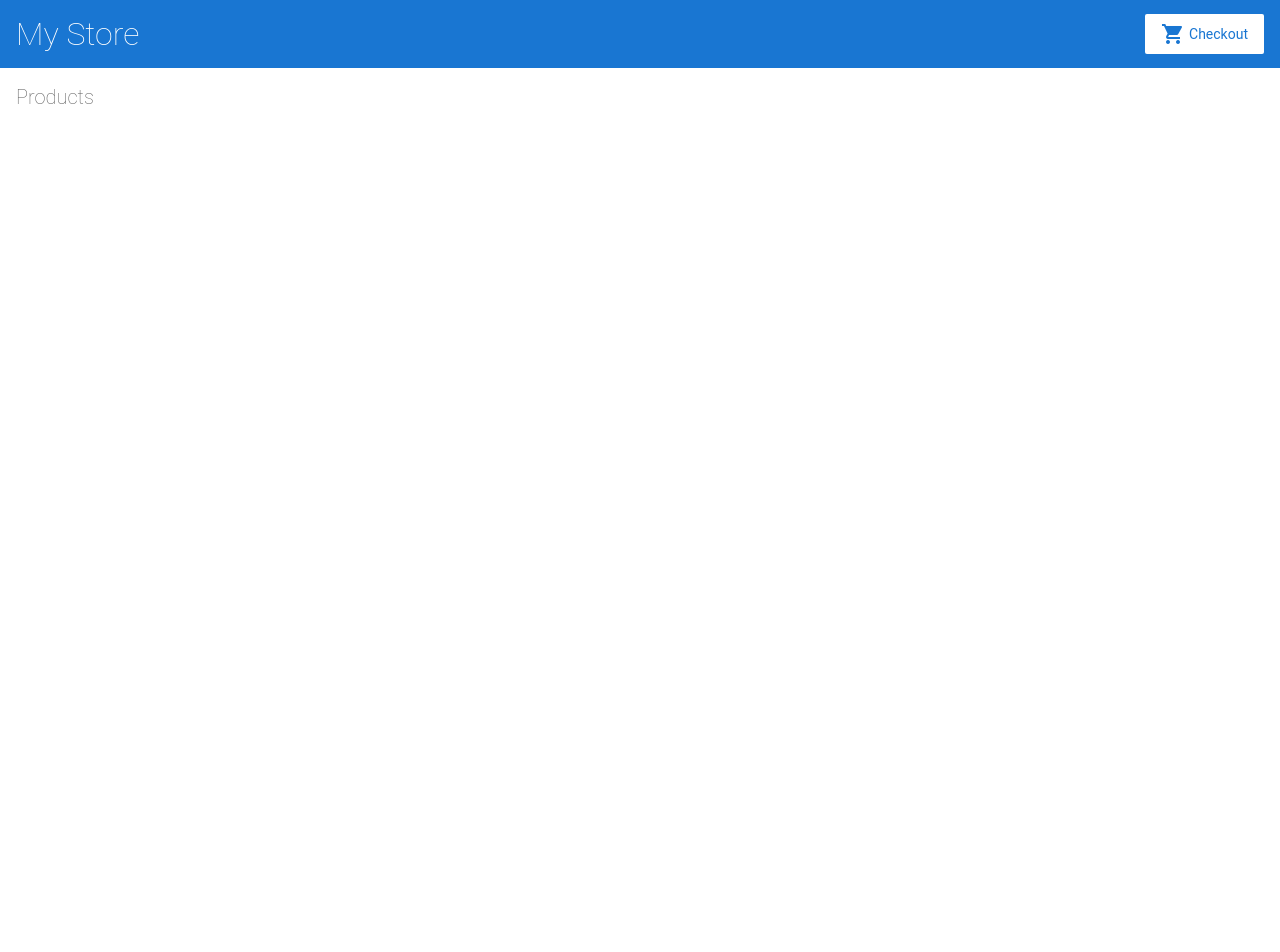
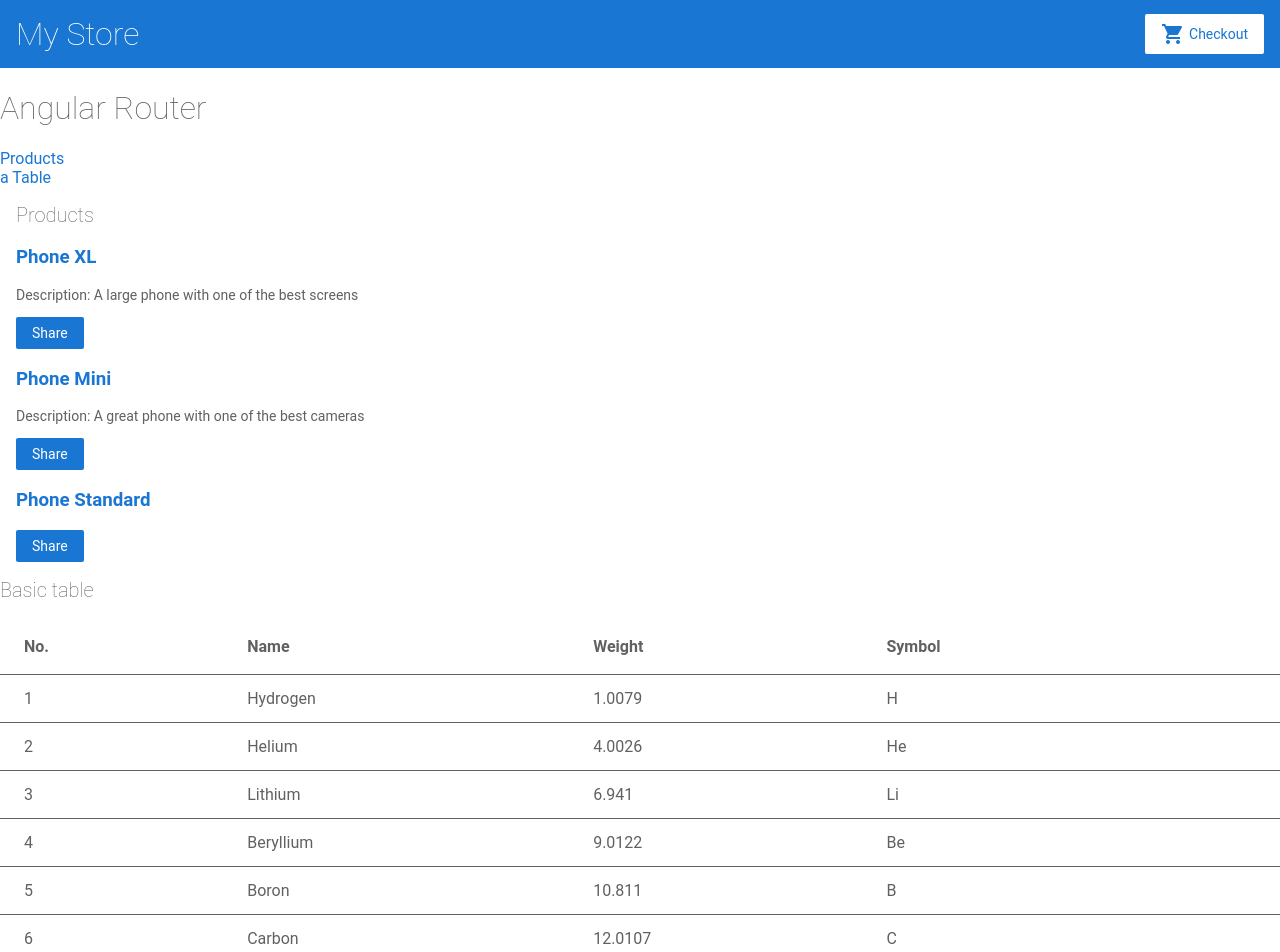
Before and after one commit to pietkun-j/angular-whsrsw, an Angular app: page / in a window 1280 px wide. Shown: the top 952 px of the page. Before the commit the page ends 800 px from the top, so only its background shows below. Built offline with nearby package versions, Linux system fonts and the light colour scheme.

Commit message:
table basic example

```diff
--- a/src/app/app.component.html
+++ b/src/app/app.component.html
@@ -1,8 +1,16 @@
 <app-top-bar></app-top-bar>
 
+	<h1>Angular Router</h1>
+	<nav>
+		<a routerLink="./" routerLinkActive="active">Products</a><br/>
+		<a routerLink="/table-basic-example" routerLinkActive="active">a Table</a>
+	</nav>
+
 <div class="container">
-  <router-outlet></router-outlet>
+	<router-outlet></router-outlet>
 </div>
+
+<table-basic-example></table-basic-example>
 
 <!--
 Copyright Google LLC. All Rights Reserved.
--- a/src/app/product-list/product-list.component.html
+++ b/src/app/product-list/product-list.component.html
@@ -1,4 +1,22 @@
 <h2>Products</h2>
+
+<div *ngFor="let product of products">
+
+	<h3>
+		<a [title]="product.name + ' details'">
+			{{ product.name }}
+		</a>
+	</h3>
+
+	<p *ngIf="product.description">
+		Description: {{ product.description }}
+	</p>
+
+	<button (click)="share()">
+    Share
+  </button>
+
+</div>
 
 
 <!--
--- /dev/null
+++ b/src/app/table-basic-example/table-basic-example.component.ts
@@ -0,0 +1,34 @@
+import { Component } from "@angular/core";
+
+export interface PeriodicElement {
+  name: string;
+  position: number;
+  weight: number;
+  symbol: string;
+}
+
+const ELEMENT_DATA: PeriodicElement[] = [
+  { position: 1, name: "Hydrogen", weight: 1.0079, symbol: "H" },
+  { position: 2, name: "Helium", weight: 4.0026, symbol: "He" },
+  { position: 3, name: "Lithium", weight: 6.941, symbol: "Li" },
+  { position: 4, name: "Beryllium", weight: 9.0122, symbol: "Be" },
+  { position: 5, name: "Boron", weight: 10.811, symbol: "B" },
+  { position: 6, name: "Carbon", weight: 12.0107, symbol: "C" },
+  { position: 7, name: "Nitrogen", weight: 14.0067, symbol: "N" },
+  { position: 8, name: "Oxygen", weight: 15.9994, symbol: "O" },
+  { position: 9, name: "Fluorine", weight: 18.9984, symbol: "F" },
+  { position: 10, name: "Neon", weight: 20.1797, symbol: "Ne" }
+];
+
+/**
+ * @title Basic use of `<table mat-table>`
+ */
+@Component({
+  selector: "table-basic-example",
+  styleUrls: ["./table-basic-example.css"],
+  templateUrl: "./table-basic-example.html"
+})
+export class TableBasicExample {
+  displayedColumns: string[] = ["position", "name", "weight", "symbol"];
+  dataSource = ELEMENT_DATA;
+}
--- /dev/null
+++ b/src/app/table-basic-example/table-basic-example.css
@@ -0,0 +1,3 @@
+table {
+  width: 100%;
+}
--- /dev/null
+++ b/src/app/table-basic-example/table-basic-example.html
@@ -0,0 +1,34 @@
+<h2>Basic table</h2>
+
+<table mat-table [dataSource]="dataSource" class="mat-elevation-z8">
+
+  <!--- Note that these columns can be defined in any order.
+        The actual rendered columns are set as a property on the row definition" -->
+
+  <!-- Position Column -->
+  <ng-container matColumnDef="position">
+    <th mat-header-cell *matHeaderCellDef> No. </th>
+    <td mat-cell *matCellDef="let element"> {{element.position}} </td>
+  </ng-container>
+
+  <!-- Name Column -->
+  <ng-container matColumnDef="name">
+    <th mat-header-cell *matHeaderCellDef> Name </th>
+    <td mat-cell *matCellDef="let element"> {{element.name}} </td>
+  </ng-container>
+
+  <!-- Weight Column -->
+  <ng-container matColumnDef="weight">
+    <th mat-header-cell *matHeaderCellDef> Weight </th>
+    <td mat-cell *matCellDef="let element"> {{element.weight}} </td>
+  </ng-container>
+
+  <!-- Symbol Column -->
+  <ng-container matColumnDef="symbol">
+    <th mat-header-cell *matHeaderCellDef> Symbol </th>
+    <td mat-cell *matCellDef="let element"> {{element.symbol}} </td>
+  </ng-container>
+
+  <tr mat-header-row *matHeaderRowDef="displayedColumns"></tr>
+  <tr mat-row *matRowDef="let row; columns: displayedColumns;"></tr>
+</table>
```
Also changed, not shown: src/app/app.module.ts (+17 -12 lines).
